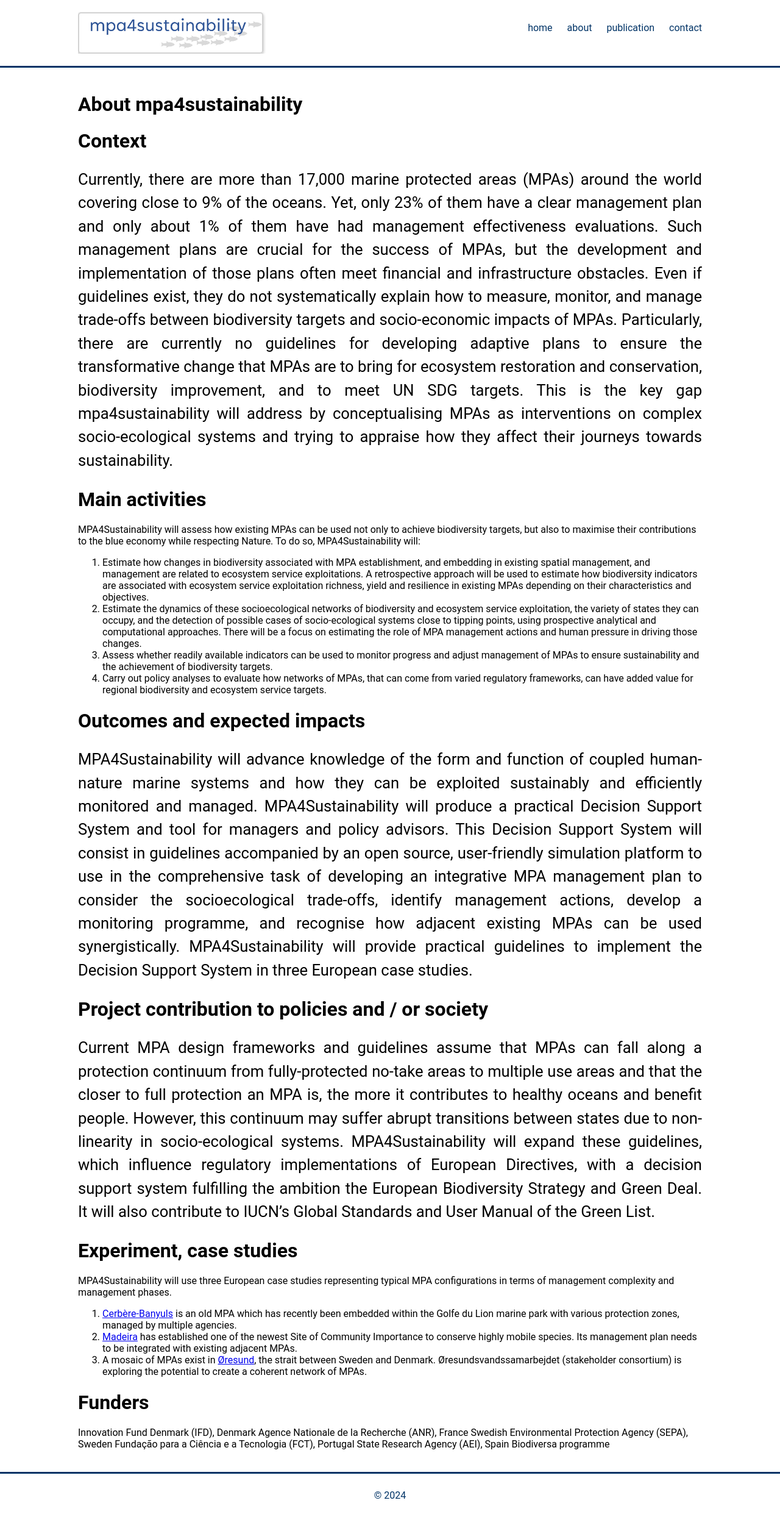
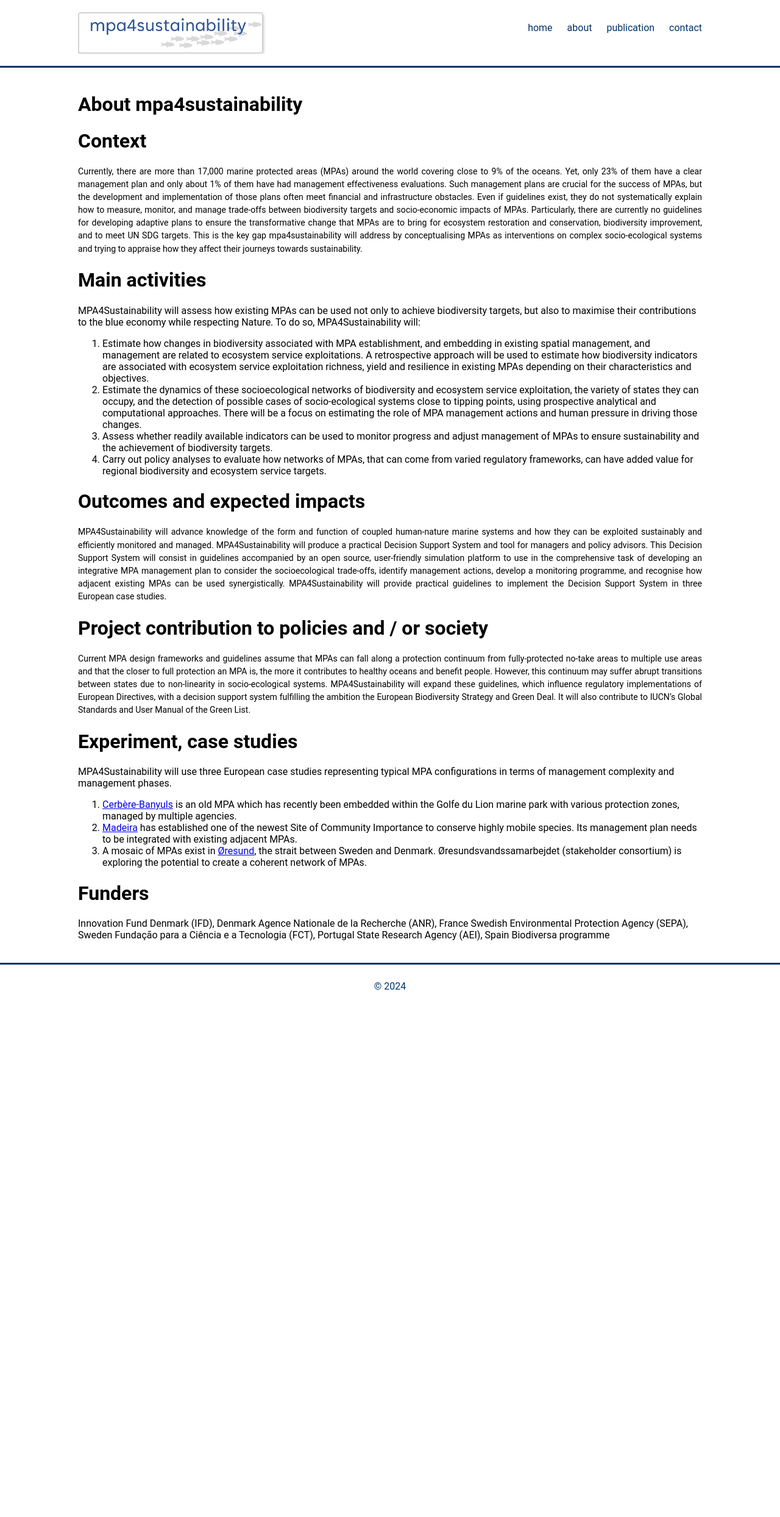
Before and after one commit to dlusseau/mpa4sustainability.github.io, a Jekyll site: the page built from about.md, in a window 1280 px wide. Shown: the whole page at 61% size. Built offline with Jekyll 4.4.1, drawn with Linux system fonts in a browser that asks for light colours; after the commit the page ends 1653 px from its top, so only the background shows below that.

Commit message:
Update styles.css

```diff
--- a/assets/styles.css
+++ b/assets/styles.css
@@ -112,6 +112,11 @@
 
 .justified-text {
     text-align: justify; /* Justifies the text */
-    font-size: 2vw; /* Responsive font size */
+    font-size: 1.1vw; /* Responsive font size */
     line-height: 1.5; /* Adjust line height for readability */
 }
+
+.other-text {
+    font-size: 1.1vw; /* Responsive font size */
+    line-height: 1.5; /* Adjust line height for readability */
+}
```
